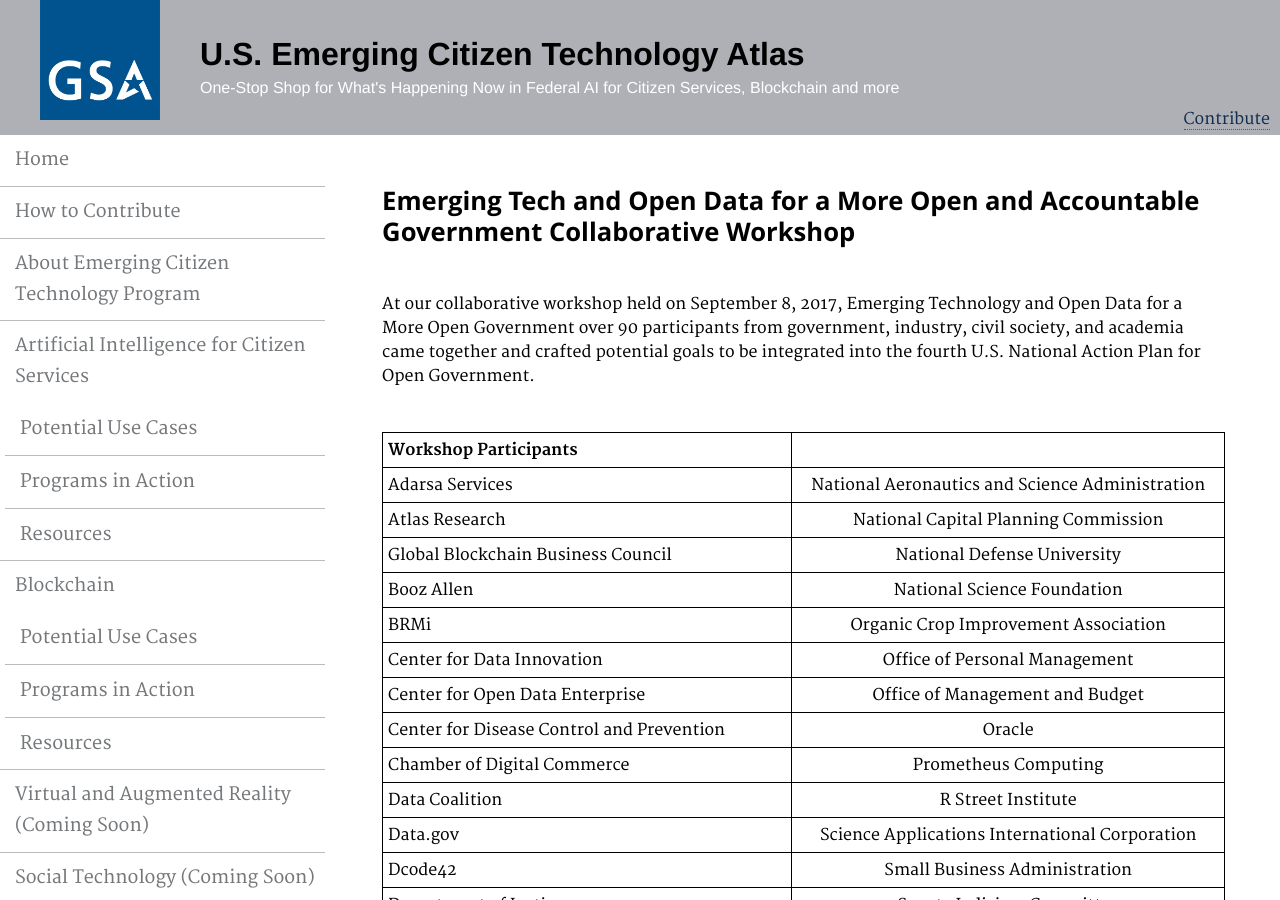
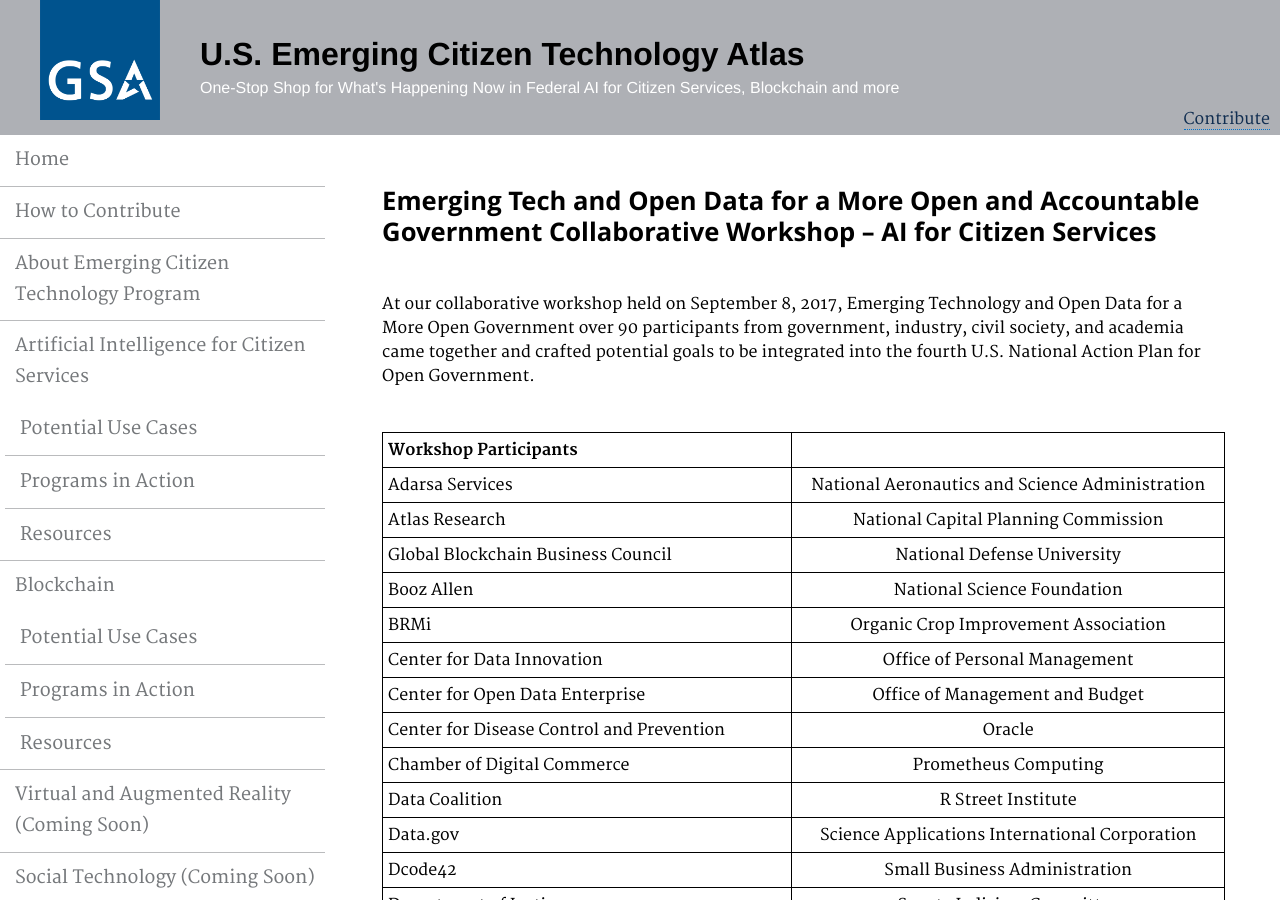
Before and after one commit to GSA/emerging-technology-atlas, a Jekyll site: the page built from pages/workshop.md, in a window 1280 px wide and 900 px high. Built offline with Jekyll 4.4.1, drawn with Linux system fonts in a browser that asks for light colours.

Commit message:
Update workshop.md

```diff
--- a/pages/workshop.md
+++ b/pages/workshop.md
@@ -5,7 +5,7 @@ permalink: /workshop/
 description: ""
 ---
 
-### Emerging Tech and Open Data for a More Open and Accountable Government Collaborative Workshop
+### Emerging Tech and Open Data for a More Open and Accountable Government Collaborative Workshop -- AI for Citizen Services
 
 <p> <br> </p>
 
```
